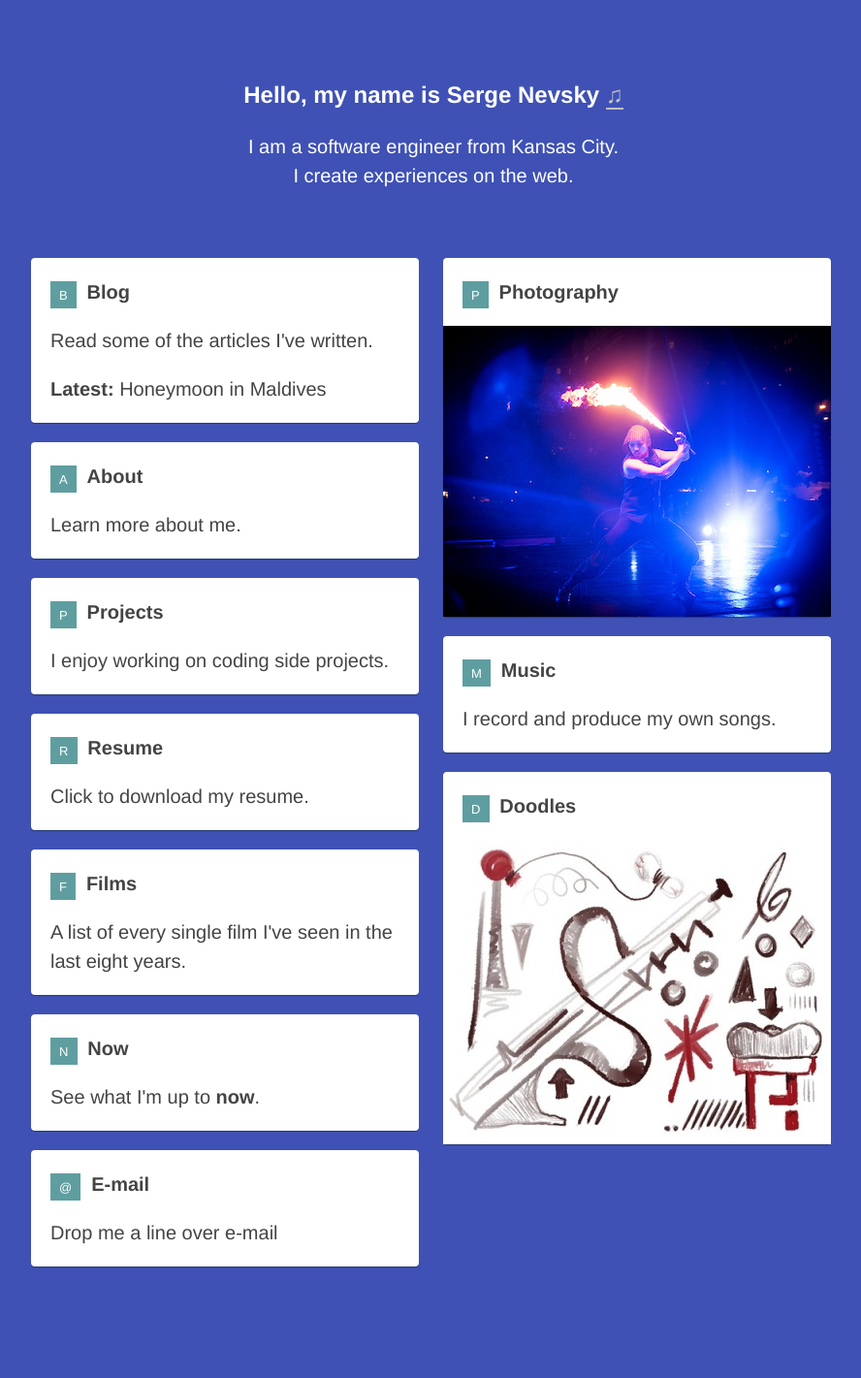
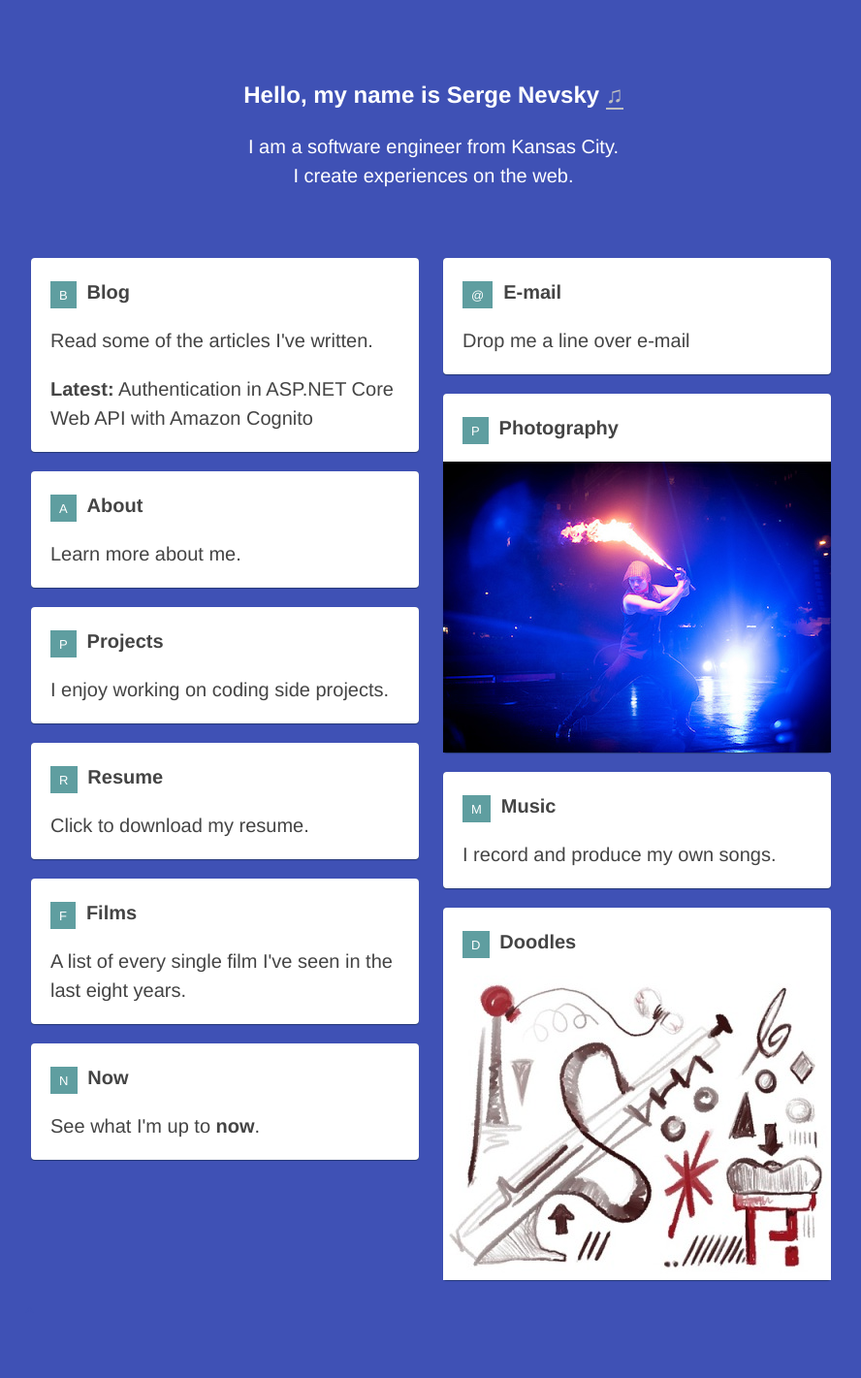
Before and after one commit to Dejital/dejital.github.com, a Jekyll site: the page built from index.html, in a window 1280 px wide. Shown: the whole page at 97% size, without its empty margins (193-1081 px from the left). Built offline with Jekyll 4.4.1, drawn with Linux system fonts in a browser that asks for light colours.

Commit message:
Update index page

```diff
--- a/index.html
+++ b/index.html
@@ -42,7 +42,7 @@ layout: main
     <div class="card">
       <p><span>B</span> <strong>Blog</strong></p>
       <p>Read some of the articles I've written.</p>
-      <p><strong>Latest:</strong> Honeymoon in Maldives</p>
+      <p><strong>Latest:</strong> Authentication in ASP.NET Core Web API with Amazon Cognito</p>
     </div>
   </a>
 
```
